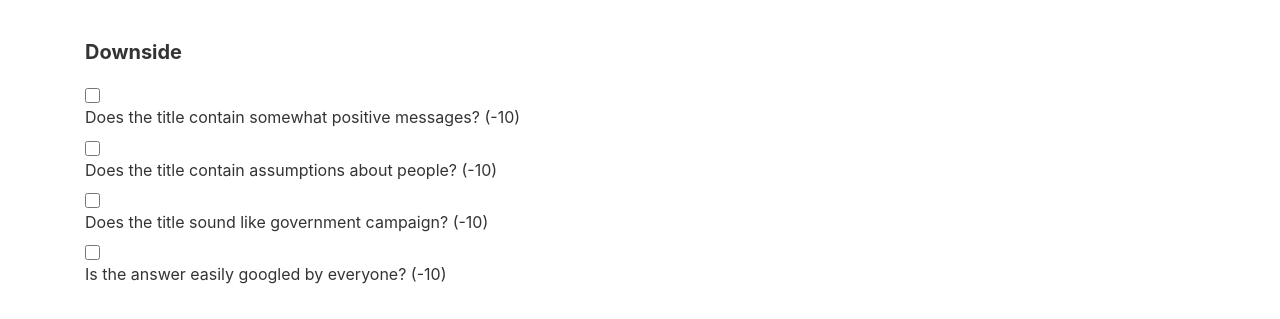
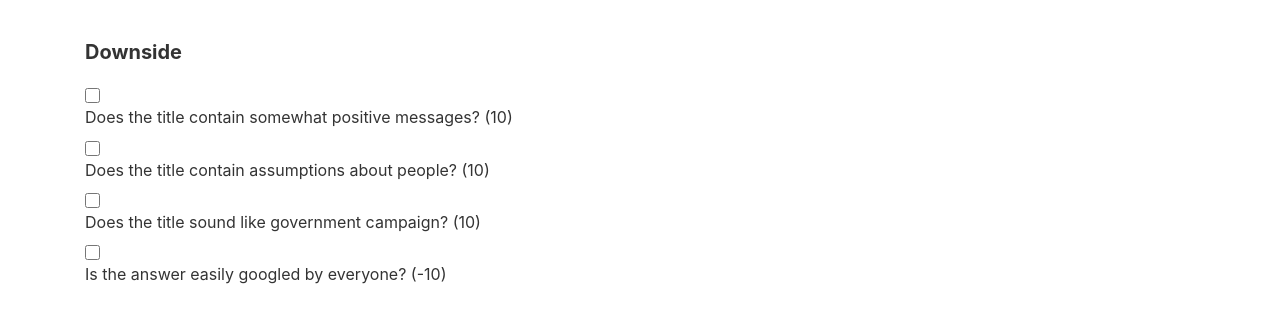
Before and after one commit to yogdogz/apollo, a Jekyll site: the page built from _pages/toolkit/editorialscore.md, in a window 1280 px wide and 1193 px high. Shown: the part 276-595 px from the top of the window. Built offline with Jekyll 4.4.1, drawn with Linux system fonts in a browser that asks for light colours; nearby versions of some CDN libraries; some of the changed lines change nothing that is shown.

Commit message:
Update editorialscore.md

```diff
--- a/_pages/toolkit/editorialscore.md
+++ b/_pages/toolkit/editorialscore.md
@@ -18,10 +18,10 @@
 
 <h5>Downside</h5>
 <div class="checkbox">
-  <label><input name="progress" class="progress" type="checkbox" value="10"> Does the title contain somewhat positive messages? (-10)</label><br>
-  <label><input name="progress" class="progress" type="checkbox" value="10"> Does the title contain assumptions about people? (-10)</label><br>
-  <label><input name="progress" class="progress" type="checkbox" value="10"> Does the title sound like government campaign? (-10)</label><br>
-  <label><input name="progress" class="progress" type="checkbox" value="-10"> Is the answer easily googled by everyone? (-10)</label>
+  <label><input name="p10" class="progress" type="checkbox" value="10" onselect="add(p10.value)"> Does the title contain somewhat positive messages? (10)</label><br>
+  <label><input name="p20" class="progress" type="checkbox" value="10" onselect="add(p20.value)"> Does the title contain assumptions about people? (10)</label><br>
+  <label><input name="p30" class="progress" type="checkbox" value="10" onselect="add(p30.value)"> Does the title sound like government campaign? (10)</label><br>
+  <label><input name="p40" class="progress" type="checkbox" value="-10" onselect="add(p40.value)"> Is the answer easily googled by everyone? (-10)</label>
 </div>
 <br>
 
```
